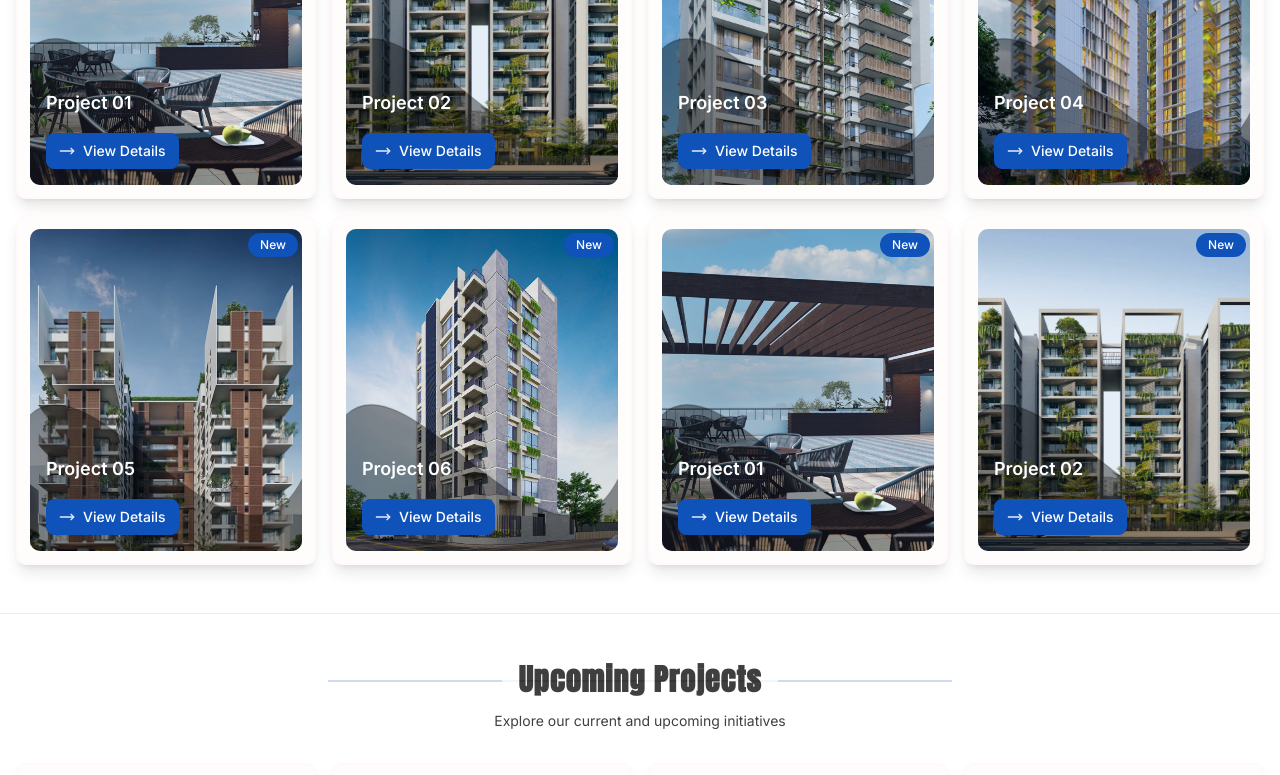
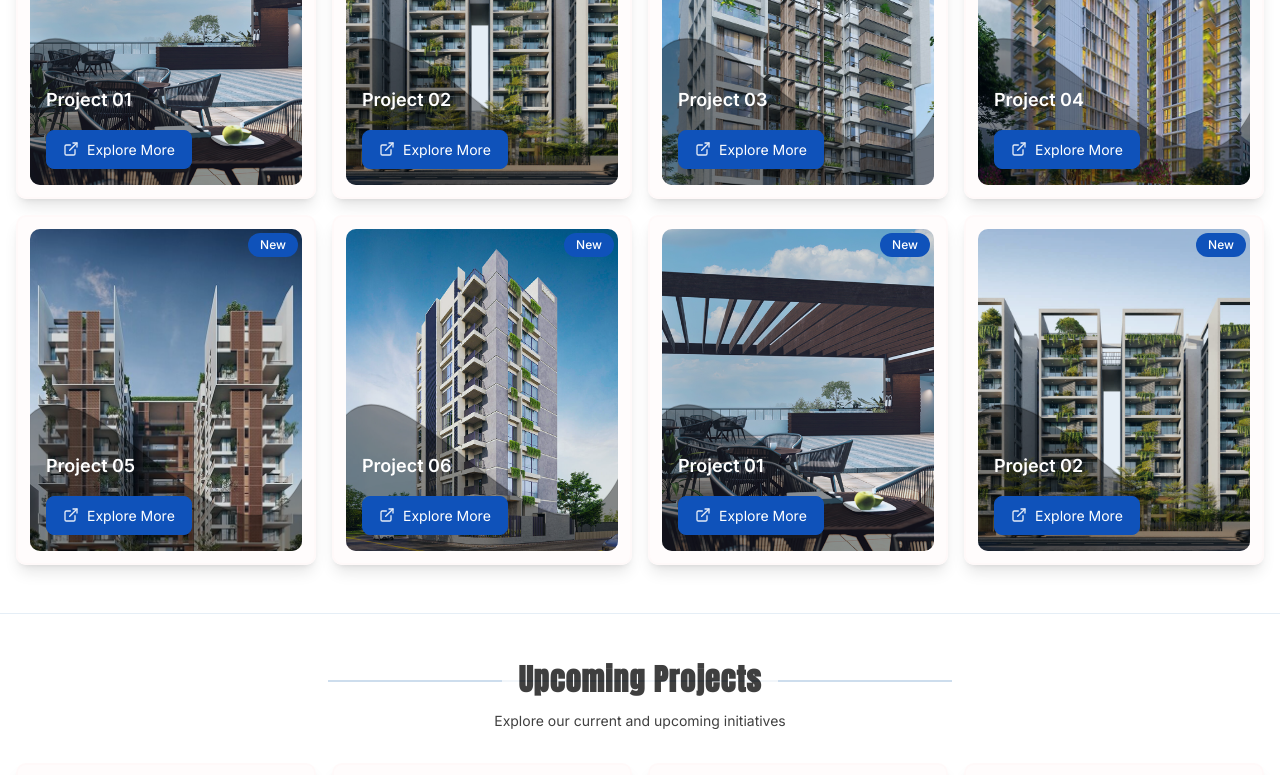
Before and after one commit to FayzulIslamFaisal/promise-holding-properties, a Next.js app: page / in a window 1280 px wide. Shown: the part 840-1615 px from the top of the page. Built offline with nearby package versions, Linux system fonts and the light colour scheme.

Commit message:
Add ProjectDetailsWrapp component and update ProjectPage to use it; refactor UpcomingProjects to use Link for project details

```diff
--- a/src/app/(root)/projects/[slug]/page.tsx
+++ b/src/app/(root)/projects/[slug]/page.tsx
@@ -1,8 +1,9 @@
+import ProjectDetailsWrapp from "@/components/projectDetails/ProjectDetailsWrapp"
 
 
 const ProjectPage = ({ params }: { params: { slug: string } }) => {
   return (
-    <div className='container mx-auto px-4'>Project Page: {params?.slug}</div>
+    <ProjectDetailsWrapp/>
   )
 }
 
--- a/src/components/home-page/UpcomingProjects.tsx
+++ b/src/components/home-page/UpcomingProjects.tsx
@@ -2,7 +2,7 @@
 
 'use client';
 
-import { ArrowRight, BellRing, MoveRightIcon, Projector } from 'lucide-react';
+import { ArrowRight, BellRing, ExternalLink, MoveRightIcon, Projector } from 'lucide-react';
 import Image, { StaticImageData } from 'next/image';
 import React from 'react';
 import { Button } from '../ui/button';
@@ -14,6 +14,7 @@ import {
   CardHeader,
   CardTitle,
 } from '@/components/ui/card';
+import Link from 'next/link';
 
 interface ProjectItem {
   id: number;
@@ -111,14 +112,14 @@ const UpcomingProjects: React.FC<UpcomingProjectsProps> = ({ sectionTitle, proje
                             </CardDescription>
 
                             <CardAction className="mt-2 flex justify-self-start">
-                              <Button
-                                variant="unstyled"
+                              <Link
+                                href={`/projects/${project.id}`}
+                                target="_blank"
                                 className="btn-glow-accent flex items-center gap-2 text-[var(--custom-text-secondary)]"
-                              >
-                                <MoveRightIcon className="w-4 h-4 animate-pulse"/>
-                                View Details
-                              </Button>
-
+                                >
+                                <ExternalLink className="w-4 h-4 animate-pulse" />
+                                Explore More
+                              </Link>
                             </CardAction>
                           </div>
                         </div>
--- /dev/null
+++ b/src/components/projectDetails/ProjectDetailsWrapp.tsx
@@ -0,0 +1,8 @@
+
+const ProjectDetailsWrapp = () => {
+  return (
+    <div>ProjectDetailsWrapp</div>
+  )
+}
+
+export default ProjectDetailsWrapp
```
